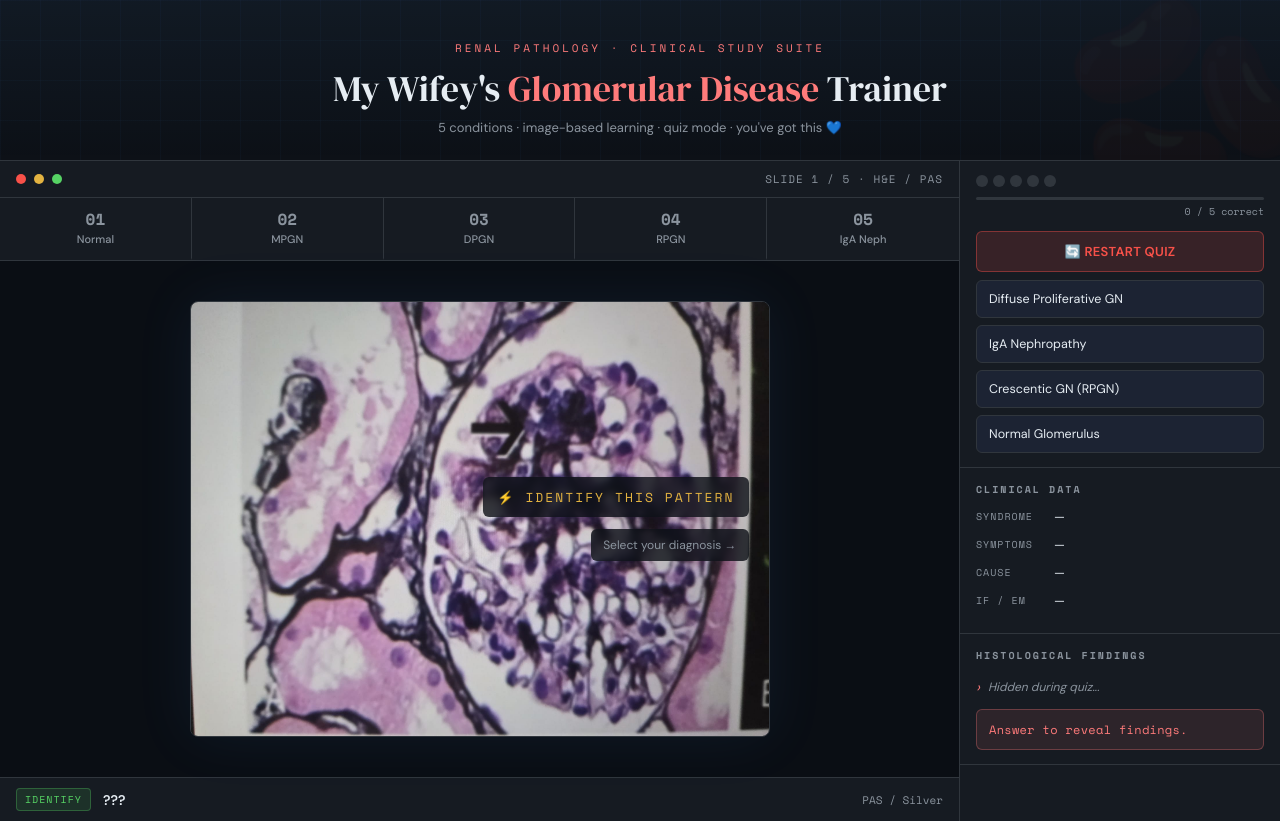
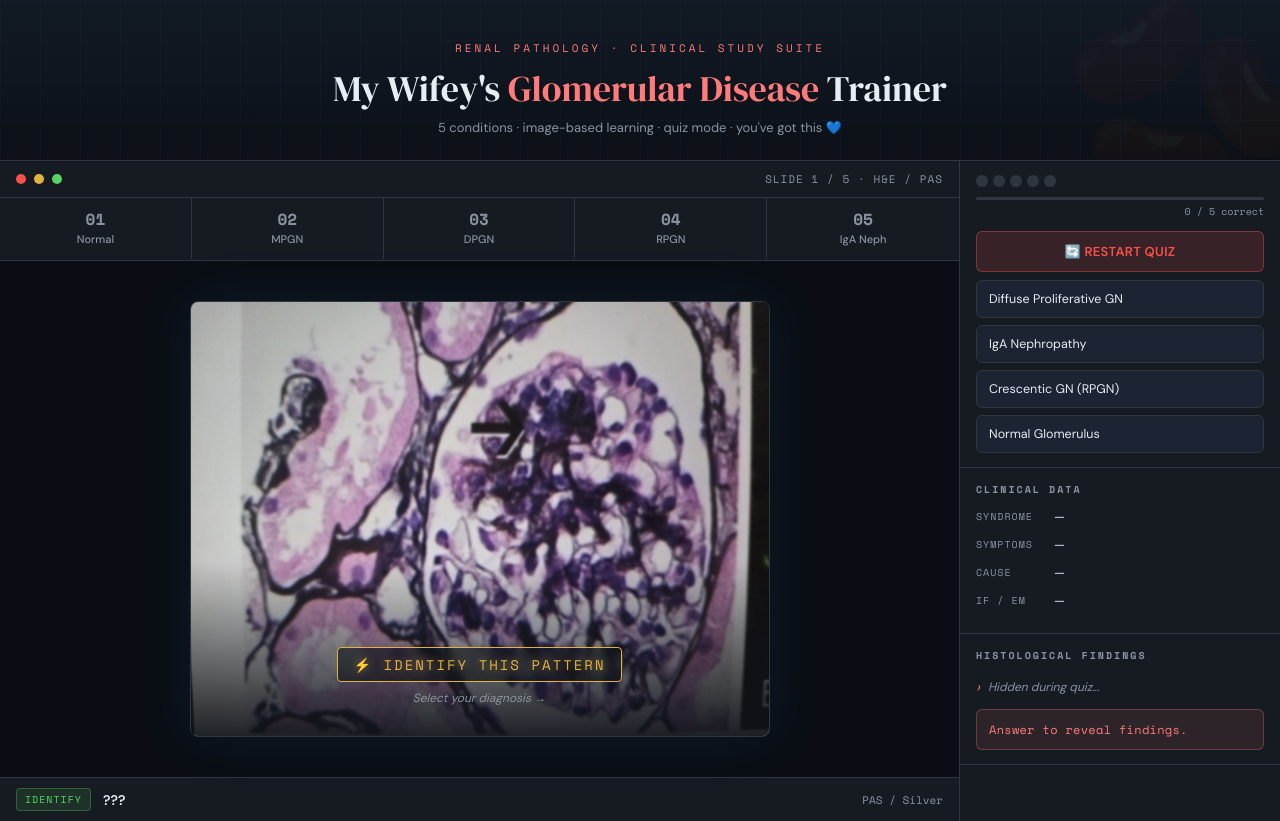
Before and after one commit to destic-shadow/formycutie, a plain HTML site: page index.html in a window 1280 px wide. Both pictures are taken after a click on the button "⚡ START QUIZ MODE". Drawn offline with nearby package versions, Linux system fonts and the light colour scheme.

Commit message:
Update index.html

```diff
--- a/index.html
+++ b/index.html
@@ -3,7 +3,7 @@
 <head>
 <meta charset="UTF-8">
 <meta name="viewport" content="width=device-width, initial-scale=1.0">
-<title>My Wifey's Renal Pathology Suite</title>
+<title>My Cute Wifey's Pathelogy Suite</title>
 <link href="https://fonts.googleapis.com/css2?family=Space+Mono:wght@400;700&family=DM+Serif+Display&family=DM+Sans:wght@300;400;500;600&display=swap" rel="stylesheet">
 <style>
   :root {
@@ -189,31 +189,32 @@
     position: absolute;
     inset: 0;
     display: flex;
-    align-items: flex-end;
-    justify-content: center;
     flex-direction: column;
-    gap: 12px;
+    justify-content: flex-end;
+    align-items: center;
+    gap: 8px;
     z-index: 10;
-    padding: 20px;
+    padding: 30px;
+    background: linear-gradient(to top, rgba(13, 17, 23, 0.9) 0%, transparent 40%);
+    pointer-events: none;
   }
   .quiz-overlay .q-title {
     font-family: 'Space Mono', monospace;
-    font-size: 13px;
+    font-size: 14px;
     color: var(--warn);
     letter-spacing: 2px;
     text-align: center;
-    background: rgba(13, 17, 23, 0.8);
-    padding: 10px 14px;
-    border-radius: 6px;
+    background: rgba(13, 17, 23, 0.6);
+    padding: 6px 16px;
+    border: 1px solid var(--warn);
+    border-radius: 4px;
     backdrop-filter: blur(4px);
+    text-shadow: 0 0 10px rgba(227, 179, 65, 0.5);
   }
   .quiz-overlay .q-sub {
     font-size: 12px;
     color: var(--muted);
-    background: rgba(13, 17, 23, 0.8);
-    padding: 8px 12px;
-    border-radius: 6px;
-    backdrop-filter: blur(4px);
+    font-style: italic;
   }
 
   /* Slide info bar */
```
